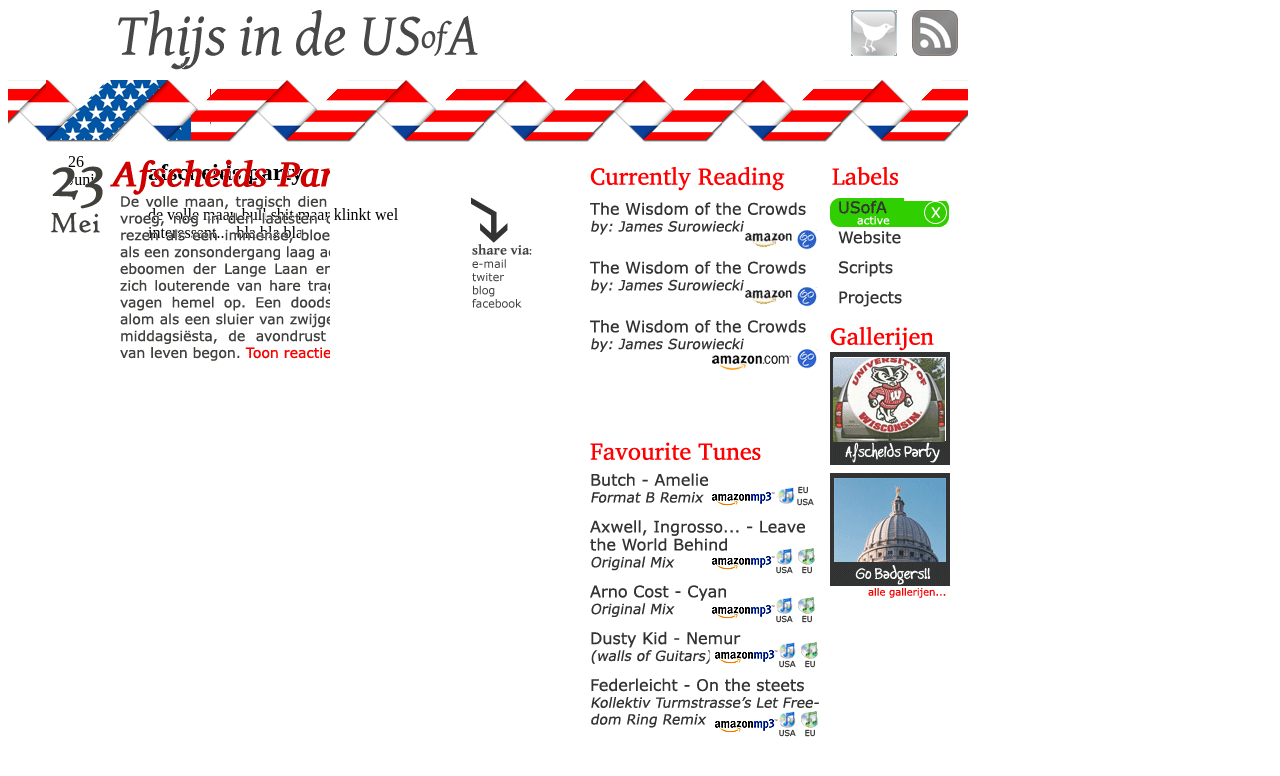
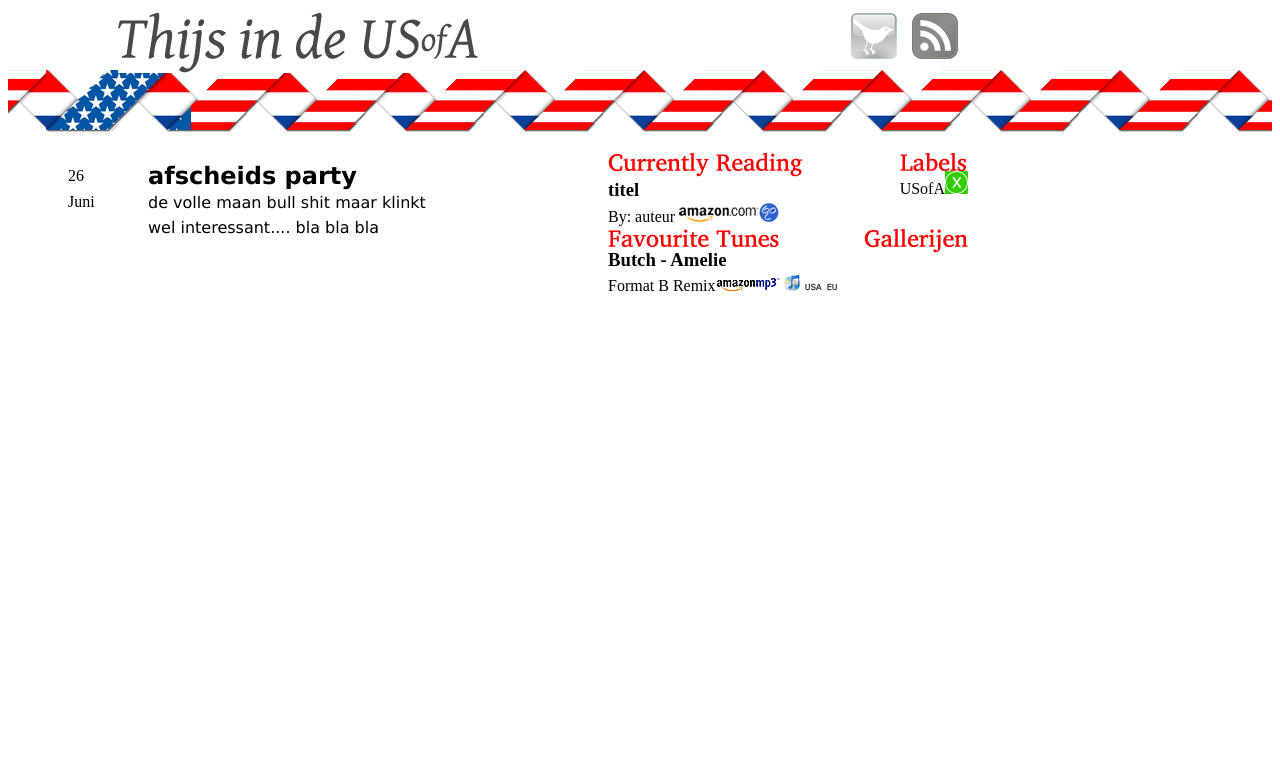
Before and after one commit to puredevotion/USofA-blog, a PHP site: page / in a window 1280 px wide. Shown: the top 776 px of the page. Run offline with PHP 8.4, Linux system fonts and the light colour scheme; grey boxes are pictures that could not be loaded.

Commit message:
Layout verder aangepast, nieuwe typografie css file toegevoegd. index.html is nu van alle photoshop zooi af, en loop enigzins gelijk met het prototype

```diff
--- a/css/layout.css
+++ b/css/layout.css
@@ -5,22 +5,22 @@
 }
 
 #header {
+	position: relative;
+	top: -70px;
 	margin-top: 10px;
 	margin-bottom: 10px;
 }
 
 #titel {
 	margin-left: 110px;
+	float: left;
 }
 
 #twitter {
-	display: block;
 	float: right;
 	margin-right: 15px;
 	width:46px;
 	height:46px;
-	background-image:url(../images/index_05.png);
-	background-repeat:no-repeat;
 }
 
 #twitter:hover {
@@ -36,6 +36,8 @@
 }
 
 #banner {
+	position: relative;
+	top: 60px;
 	margin-top: 10px;
 	background-image:url(../images/index_15.png);
 	background-repeat: repeat-x;
@@ -43,6 +45,12 @@
 
 #usa-vlag {
 	margin-left: 38px;
+}
+
+#blogrol {
+	width: 500px;
+	float: left;
+	margin-top: 10px;
 }
 
 .post {
@@ -64,4 +72,26 @@
 
 #navigation {
 	width: 360px;
+	float: right;
+	margin-top: 10px;
 }
+
+#labels {
+	position: relative;
+	float: right;
+}
+
+#reading {
+	position: relative;
+	float: left;
+}
+
+#listening {
+	position: relative;
+	float: left;
+}
+
+#gallerij {
+	position: relative;
+	float: right;
+}
--- /dev/null
+++ b/css/typografie.css
@@ -0,0 +1,26 @@
+@charset "utf-8";
+/* CSS Document */
+body {
+	font-size: 66.7%;
+	font-size: 1.0em;
+	line-height: 1.6em;
+}
+
+h1 {
+	margin: 0px;
+	pading: 0px;
+}
+
+h2 {
+	margin: 0px;
+	padding: 0px;
+}
+
+h3 {
+	margin: 0px;
+	padding: 0px;
+}
+
+.content {
+	font-family:Verdana, Geneva, sans-serif;
+}
--- a/index.html
+++ b/index.html
@@ -4,19 +4,21 @@
 <title>blog</title>
 <meta http-equiv="Content-Type" content="text/html; charset=iso-8859-1" />
 <link href="css/layout.css" type="text/css" rel="stylesheet" />
+<link href="css/typografie.css" type="text/css" rel="stylesheet" />
 </head>
 <body style="background-color:#FFFFFF;">
+  	<div id="banner">
+    		<img id="usa-vlag" src="images/index_13.png" width="200" height="63" alt="" />
+</div>
 <div id="container">
 	<div id="header">
    	<img id="titel" src="images/header_03.png" width="361" alt="Thijs in de US of A" />
    	<img id="rss" src="images/index_07.png" width="46" height="46" alt="abbonneer via RSS!" /><img id="twitter" src="images/index_05.gif" width="46" height="46" alt="Follow me on Twitter!" />
-   	<div id="banner">
-    		<img id="usa-vlag" src="images/index_13.png" width="200" height="63" alt="" />
-   	</div>
-	</div>
+
+</div>
 
 	<div id="body">
-   	<div id="blogrol">
+<div id="blogrol">
 			<div class="post">
 				<div class="datum">
 					26<br />Juni
@@ -28,195 +30,36 @@
 			</div>
 		</div>
 		<div id="navigation">
+			<div id="labels">
+			<h2><img id="index_22" src="images/index_22.png" width="66" height="18" alt="" /></h2>
+				<div class="label">USofA<img id="index_29" src="images/index_29.gif" width="23" height="23" alt="" /></div>
+			</div>
 
+			<div id="reading">
+				<h2><img id="index_20" src="images/index_20.png" width="195" height="24" alt="Currently Reading" /></h2>
+				<div class="book">
+					<h3>titel</h3>
+					<span class="author">By: auteur</span>
+					<img id="index_41" src="images/index_41.gif" width="80" height="15" alt="Amazon.com" /><img id="index_37" src="images/index_37.gif" width="20" height="19" alt="Bol.com" />
+				</div>
 		</div>
+		<div id="listening">
+			<div class="song">
+				<img id="index_45" src="images/index_45.png" width="171" height="18" alt="" />
+				<h3>Butch - Amelie</h3>
+				<span class="remix">Format B Remix</span><img id="index_54" src="images/index_54.gif" width="64" height="13" alt="" />
+					<img id="index_51" src="images/index_51.gif" width="17" height="17" alt="" />
+					<img id="index_57" src="images/index_57.gif" width="17" height="8" alt="" />
+					<img id="index_48" src="images/index_48.gif" width="11" height="8" alt="" />
+			</div>
+		</div>
+		<div id="gallerij">
+			<img id="index_34" src="images/index_34.png" width="104" height="24" alt="" />
 	</div>
     <div id="footer">
 
     </div>
 
 </div>
-<!-- Save for Web Slices (blog.psd) -->
-<div style="position:absolute; left:0px; top:0px; width:1024px; height:768px;">
-	<div style="position:absolute; left:0px; top:0px; width:1024px; height:10px;">
-		<img id="index_01" src="images/index_01.png" width="1024" height="10" alt="" />
-	</div>
-	<div style="position:absolute; left:0px; top:10px; width:110px; height:70px;">
-		<img id="index_02" src="images/index_02.png" width="110" height="70" alt="" />
-	</div>
-	<div style="position:absolute; left:110px; top:10px; width:361px; height:47px;">
-	</div>
-	<div style="position:absolute; left:471px; top:10px; width:371px; height:157px;">
-	</div>
-	<div style="position:absolute; left:842px; top:10px; width:46px; height:46px;">
-
-	</div>
-	<div style="position:absolute; left:888px; top:10px; width:16px; height:157px;">
-			</div>
-	<div style="position:absolute; left:904px; top:10px; width:46px; height:46px;">
-
-	</div>
-	<div style="position:absolute; left:950px; top:10px; width:74px; height:758px;">
-
-	</div>
-	<div style="position:absolute; left:842px; top:56px; width:46px; height:111px;">
-</div>
-	<div style="position:absolute; left:904px; top:56px; width:46px; height:145px;">
-
-	</div>
-	<div style="position:absolute; left:110px; top:57px; width:361px; height:23px;">
-		<img id="index_11" src="images/index_11.png" width="361" height="23" alt="" />
-	</div>
-	<div style="position:absolute; left:0px; top:80px; width:10px; height:688px;">
-
-	</div>
-	<div style="position:absolute; left:10px; top:80px; width:200px; height:63px;">
-		<!--<img id="index_13" src="images/index_13.png" width="200" height="63" alt="" />!-->
-	</div>
-	<div style="position:absolute; left:210px; top:80px; width:1px; height:688px;">
-		<img id="index_14" src="images/index_14.png" width="1" height="688" alt="" />
-	</div>
-	<div style="position:absolute; left:211px; top:80px; width:119px; height:62px;">
-
-	</div>
-	<div style="position:absolute; left:330px; top:80px; width:141px; height:688px;">
-	</div>
-	<div style="position:absolute; left:211px; top:142px; width:119px; height:626px;">
-		<img id="index_17" src="images/index_17.png" width="119" height="626" alt="" />
-	</div>
-	<div style="position:absolute; left:10px; top:143px; width:200px; height:625px;">
-		<img id="index_18" src="images/index_18.png" width="200" height="625" alt="" />
-	</div>
-	<div style="position:absolute; left:471px; top:167px; width:119px; height:30px;">
-		<img id="index_19" src="images/index_19.png" width="119" height="30" alt="" />
-	</div>
-	<div style="position:absolute; left:590px; top:167px; width:195px; height:24px;">
-		<img id="index_20" src="images/index_20.png" width="195" height="24" alt="" />
-	</div>
-	<div style="position:absolute; left:785px; top:167px; width:47px; height:160px;">
-		<img id="index_21" src="images/index_21.png" width="47" height="160" alt="" />
-	</div>
-	<div style="position:absolute; left:832px; top:167px; width:66px; height:18px;">
-		<img id="index_22" src="images/index_22.png" width="66" height="18" alt="" />
-	</div>
-	<div style="position:absolute; left:898px; top:167px; width:6px; height:160px;">
-		<img id="index_23" src="images/index_23.png" width="6" height="160" alt="" />
-	</div>
-	<div style="position:absolute; left:832px; top:185px; width:66px; height:142px;">
-		<img id="index_24" src="images/index_24.png" width="66" height="142" alt="" />
-	</div>
-	<div style="position:absolute; left:590px; top:191px; width:195px; height:164px;">
-		<img id="index_25" src="images/index_25.png" width="195" height="164" alt="" />
-	</div>
-	<div style="position:absolute; left:471px; top:197px; width:61px; height:58px;">
-		<img id="index_26" src="images/index_26.png" width="61" height="58" alt="" />
-	</div>
-	<div style="position:absolute; left:532px; top:197px; width:58px; height:571px;">
-		<img id="index_27" src="images/index_27.png" width="58" height="571" alt="" />
-	</div>
-	<div style="position:absolute; left:904px; top:201px; width:20px; height:126px;">
-		<img id="index_28" src="images/index_28.png" width="20" height="126" alt="" />
-	</div>
-	<div style="position:absolute; left:924px; top:201px; width:23px; height:23px;">
-		<img id="index_29" src="images/index_29.gif" width="23" height="23" alt="" />
-	</div>
-	<div style="position:absolute; left:947px; top:201px; width:3px; height:567px;">
-		<img id="index_30" src="images/index_30.png" width="3" height="567" alt="" />
-	</div>
-	<div style="position:absolute; left:924px; top:224px; width:23px; height:103px;">
-		<img id="index_31" src="images/index_31.png" width="23" height="103" alt="" />
-	</div>
-	<div style="position:absolute; left:471px; top:255px; width:61px; height:513px;">
-		<img id="index_32" src="images/index_32.png" width="61" height="513" alt="" />
-	</div>
-	<div style="position:absolute; left:785px; top:327px; width:45px; height:22px;">
-		<img id="index_33" src="images/index_33.png" width="45" height="22" alt="" />
-	</div>
-	<div style="position:absolute; left:830px; top:327px; width:104px; height:24px;">
-		<img id="index_34" src="images/index_34.png" width="104" height="24" alt="" />
-	</div>
-	<div style="position:absolute; left:934px; top:327px; width:13px; height:441px;">
-		<img id="index_35" src="images/index_35.png" width="13" height="441" alt="" />
-	</div>
-	<div style="position:absolute; left:785px; top:349px; width:12px; height:6px;">
-		<img id="index_36" src="images/index_36.png" width="12" height="6" alt="" />
-	</div>
-	<div style="position:absolute; left:797px; top:349px; width:20px; height:19px;">
-		<img id="index_37" src="images/index_37.gif" width="20" height="19" alt="" />
-	</div>
-	<div style="position:absolute; left:817px; top:349px; width:13px; height:419px;">
-		<img id="index_38" src="images/index_38.png" width="13" height="419" alt="" />
-	</div>
-	<div style="position:absolute; left:830px; top:351px; width:104px; height:417px;">
-		<img id="index_39" src="images/index_39.png" width="104" height="417" alt="" />
-	</div>
-	<div style="position:absolute; left:590px; top:355px; width:122px; height:87px;">
-		<img id="index_40" src="images/index_40.png" width="122" height="87" alt="" />
-	</div>
-	<div style="position:absolute; left:712px; top:355px; width:80px; height:15px;">
-		<img id="index_41" src="images/index_41.gif" width="80" height="15" alt="" />
-	</div>
-	<div style="position:absolute; left:792px; top:355px; width:5px; height:132px;">
-		<img id="index_42" src="images/index_42.png" width="5" height="132" alt="" />
-	</div>
-	<div style="position:absolute; left:797px; top:368px; width:20px; height:118px;">
-		<img id="index_43" src="images/index_43.png" width="20" height="118" alt="" />
-	</div>
-	<div style="position:absolute; left:712px; top:370px; width:80px; height:72px;">
-		<img id="index_44" src="images/index_44.png" width="80" height="72" alt="" />
-	</div>
-	<div style="position:absolute; left:590px; top:442px; width:171px; height:18px;">
-		<img id="index_45" src="images/index_45.png" width="171" height="18" alt="" />
-	</div>
-	<div style="position:absolute; left:761px; top:442px; width:31px; height:45px;">
-		<img id="index_46" src="images/index_46.png" width="31" height="45" alt="" />
-	</div>
-	<div style="position:absolute; left:590px; top:460px; width:171px; height:32px;">
-		<img id="index_47" src="images/index_47.png" width="171" height="32" alt="" />
-	</div>
-	<div style="position:absolute; left:797px; top:486px; width:11px; height:8px;">
-		<img id="index_48" src="images/index_48.gif" width="11" height="8" alt="" />
-	</div>
-	<div style="position:absolute; left:808px; top:486px; width:9px; height:12px;">
-		<img id="index_49" src="images/index_49.png" width="9" height="12" alt="" />
-	</div>
-	<div style="position:absolute; left:761px; top:487px; width:17px; height:5px;">
-		<img id="index_50" src="images/index_50.png" width="17" height="5" alt="" />
-	</div>
-	<div style="position:absolute; left:778px; top:487px; width:17px; height:17px;">
-		<img id="index_51" src="images/index_51.gif" width="17" height="17" alt="" />
-	</div>
-	<div style="position:absolute; left:795px; top:487px; width:2px; height:281px;">
-		<img id="index_52" src="images/index_52.png" width="2" height="281" alt="" />
-	</div>
-	<div style="position:absolute; left:590px; top:492px; width:121px; height:276px;">
-		<img id="index_53" src="images/index_53.png" width="121" height="276" alt="" />
-	</div>
-	<div style="position:absolute; left:711px; top:492px; width:64px; height:13px;">
-		<img id="index_54" src="images/index_54.gif" width="64" height="13" alt="" />
-	</div>
-	<div style="position:absolute; left:775px; top:492px; width:3px; height:276px;">
-		<img id="index_55" src="images/index_55.png" width="3" height="276" alt="" />
-	</div>
-	<div style="position:absolute; left:797px; top:494px; width:11px; height:4px;">
-		<img id="index_56" src="images/index_56.png" width="11" height="4" alt="" />
-	</div>
-	<div style="position:absolute; left:797px; top:498px; width:17px; height:8px;">
-		<img id="index_57" src="images/index_57.gif" width="17" height="8" alt="" />
-	</div>
-	<div style="position:absolute; left:814px; top:498px; width:3px; height:270px;">
-		<img id="index_58" src="images/index_58.png" width="3" height="270" alt="" />
-	</div>
-	<div style="position:absolute; left:778px; top:504px; width:17px; height:264px;">
-		<img id="index_59" src="images/index_59.png" width="17" height="264" alt="" />
-	</div>
-	<div style="position:absolute; left:711px; top:505px; width:64px; height:263px;">
-		<img id="index_60" src="images/index_60.png" width="64" height="263" alt="" />
-	</div>
-	<div style="position:absolute; left:797px; top:506px; width:17px; height:262px;">
-		<img id="index_61" src="images/index_61.png" width="17" height="262" alt="" />
-	</div>
-</div>
-<!-- End Save for Web Slices -->
 </body>
 </html>
```
